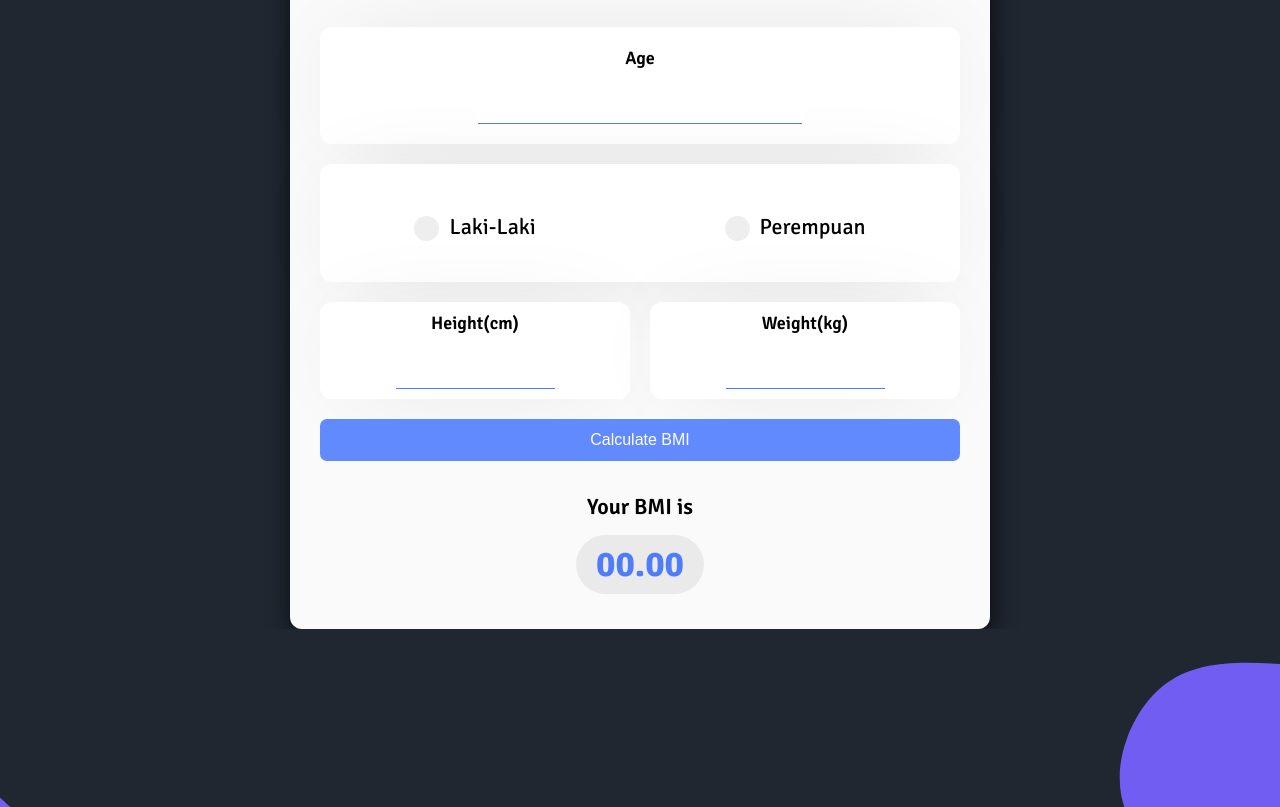
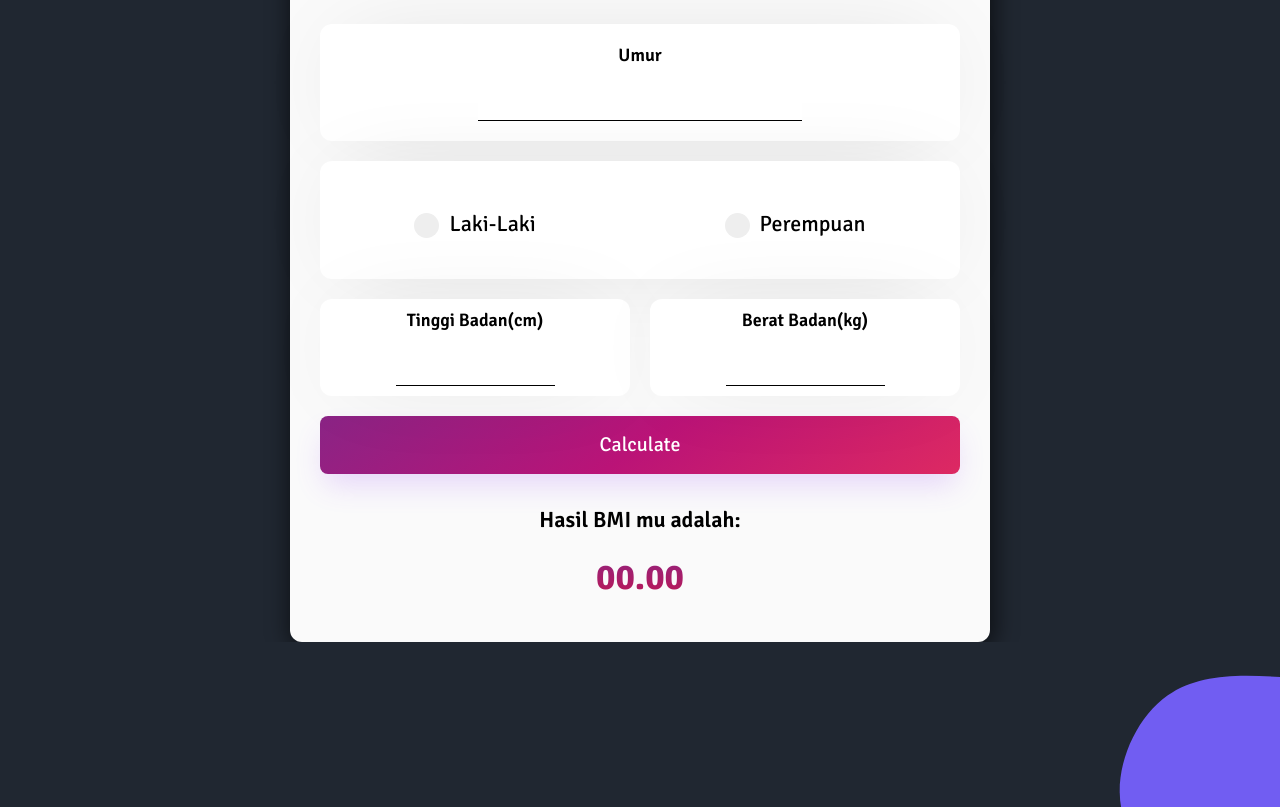
Before and after one commit to revou-fundamental-course/5-aug-24-Fwzryy, a plain HTML site: page index.html in a window 1280 px wide. Shown: the part 478-1285 px from the top of the page. Drawn offline with Linux system fonts and the light colour scheme; a web font is replaced by a local one.

Commit message:
design button form and form

```diff
--- a/css/style.css
+++ b/css/style.css
@@ -57,19 +57,21 @@
     background: #fafafa;
     border-radius: 12px;
     text-align: center;
-    box-shadow: 2px 2px 20px 5px rgba(0,0,0,0.5);
+    box-shadow: 2px 2px 20px 5px rgba(0, 0, 0, 0.5);
     margin-top: -10rem;
 
   }
 
 
   h1 {
-    color: rgb(0, 0, 0, 0.7);
+    color: rgba(255, 0, 0, 0.7);
     font-weight: bold;
     font-size: 36px;
     padding: 30px 0;
+    font-family: "Kalnia Glaze", serif;
+    letter-spacing: px;
+  }
 
-  }
 /* ----------- */
     .content {
         padding: 0 30px;
@@ -91,7 +93,7 @@
     }.input input {
         outline: none;
         border: none;
-        border-bottom: 1px solid #4f7df9;
+        border-bottom: 1px solid #000000;
         width: 50%;
         text-align: center;
         font-size: 28px;
@@ -111,7 +113,7 @@
     }.inputW input {
         outline: none;
         border: none;
-        border-bottom: 1px solid #4f7df9;
+        border-bottom: 1px solid #000000;
         width: 50%;
         text-align: center;
         font-size: 28px;
@@ -132,32 +134,51 @@
     }.inputH input {
         outline: none;
         border: none;
-        border-bottom: 1px solid #4f7df9;
+        border-bottom: 1px solid #000000;
         width: 50%;
         text-align: center;
         font-size: 28px;
-        font-family: "Nunito", sans-serif;
+
     }
 
   /* ------ BUTTON ------ */
-  button.calculate {
-    cursor: pointer;
-    font-family: "Nunito", sans-serif;
-    color: #fff;
-    background: rgb(97,138,254,1);
-    font-size: 16px;
-    border-radius: 7px;
-    padding: 12px 0;
-    width: 100%;
-    outline: none;
-    border: none;
-    transition: all 0.5s;
-  }
+
   button.calculate:hover {
-    background: #0044ff;
+    background-image: linear-gradient(144deg,#9e0861, #c5174d 50%,#dd3f31);
+    border: 0;
+    transition: 2s ease all;
   }
 
+  button.calculate {
+    align-items: center;
+    background-image: linear-gradient(144deg,#8a2485, #ba1377 50%,#dd2962);
+    border: 0;
+    border-radius: 8px;
+    box-shadow: rgba(151, 65, 252, 0.2) 0 15px 30px -5px;
+    box-sizing: border-box;
+    color: #FFFFFF;
+    display: flex;
+    width: 100%;
+    font-size: 20px;
+    justify-content: center;
+    line-height: 1em;
+    max-width: 100%;
+    min-width: 140px;
+    padding: 19px 24px;
+    text-decoration: none;
+    user-select: none;
+    -webkit-user-select: none;
+    touch-action: manipulation;
+    white-space: nowrap;
+    cursor: pointer;
+    font-family: "Signika", sans-serif;
+    transition: 0.3s;
+  }
 
+  button.calculate:active{
+    outline: 0;
+
+  }
   /* ------ RESULT ------ */
 .result {
     padding: 10px 20px;
@@ -165,18 +186,21 @@
   .result p {
     font-weight: 600;
     font-size: 22px;
-    color: #000;
+    color:-webkit-linear-gradient(#eee, #333);
     margin-bottom: 15px;
   }
   .result #result {
     font-size: 36px;
     font-weight: 900;
-    color: #4f7df9;
     background-color: #eaeaea;
     display: inline-block;
     padding: 7px 20px;
     border-radius: 55px;
     margin-bottom: 25px;
+
+    background: -webkit-linear-gradient(#8a2485, #c5174d);
+    background-clip: text;
+    -webkit-text-fill-color: transparent;
   }
   #comment {
     color: #4f7df9;
@@ -364,6 +388,4 @@ border: 2px solid red;
       width: 380px;
     }
 
-
-
 }
--- a/index.html
+++ b/index.html
@@ -9,6 +9,10 @@
     <link rel="preconnect" href="https://fonts.googleapis.com">
     <link rel="preconnect" href="https://fonts.gstatic.com" crossorigin>
     <link href="https://fonts.googleapis.com/css2?family=Signika:wght@300..700&display=swap" rel="stylesheet">
+
+    <link rel="preconnect" href="https://fonts.googleapis.com">
+    <link rel="preconnect" href="https://fonts.gstatic.com" crossorigin>
+    <link href="https://fonts.googleapis.com/css2?family=Kalnia+Glaze:wght@100..700&family=Signika:wght@300..700&display=swap" rel="stylesheet">
     <!-- CDN JSDELIVR -->
     <script src="https://cdn.jsdelivr.net/npm/kute.js@2.1.2/dist/kute.min.js"></script>
 
@@ -26,7 +30,7 @@
 
 
             <div class="input">
-                <label for="height">Age</label>
+                <label for="height">Umur</label>
                 <input type="text" class="text-input" id="age" autocomplete="off" required/>
             </div>
 
@@ -41,26 +45,26 @@
                 <label class="container">
                     <input type="radio" name="radio" id="f" ><p class="text">Perempuan</p>
                       <span class="checkmark"></span>
-                    </label>
+                  </label>
 
             </div>
 
             <div class="containerHW">
             <div class="inputH">
-              <label for="height">Height(cm)</label>
+              <label for="height">Tinggi Badan(cm)</label>
               <input type="number" id="height" required>
             </div>
 
             <div class="inputW">
-              <label for="weight">Weight(kg)</label>
+              <label for="weight">Berat Badan(kg)</label>
               <input type="number" id="weight" required>
             </div>
           </div>
 
-            <button class="calculate" id="submit" onclick="calculate();">Calculate BMI</button>
+            <button class="calculate" id="submit" onclick="calculate();">Calculate</button>
           </div>
           <div class="result">
-            <p>Your BMI is</p>
+            <p>Hasil BMI mu adalah:</p>
             <div id="result">00.00</div>
             <p class="comment"></p>
           </div>
@@ -75,8 +79,6 @@
       <p id="modalText"></p>
     </div></div>
 
-
-
     </section>
 
 <!-- footer -->
```
Also changed, not shown: Screenshot.jpg.
